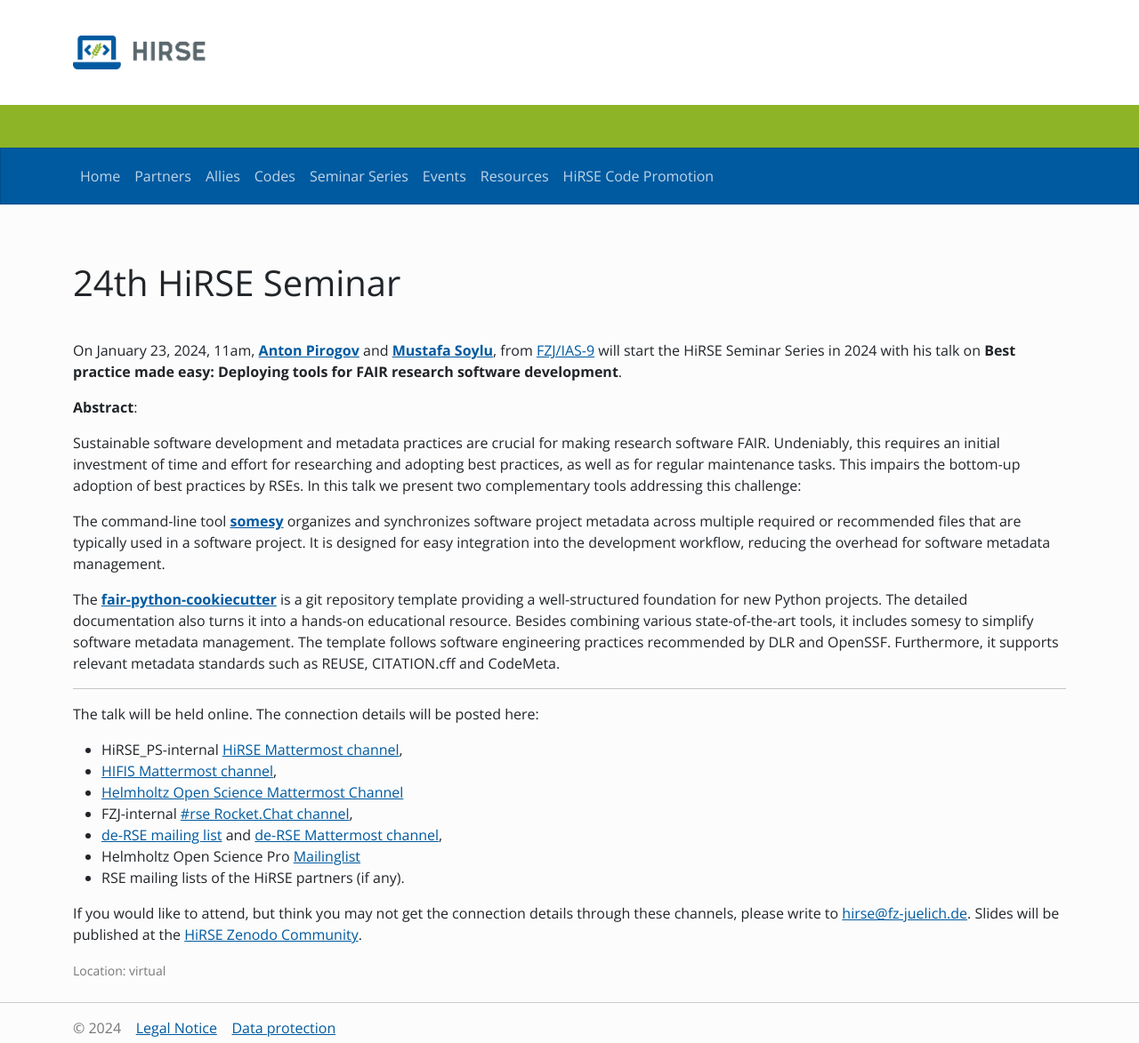
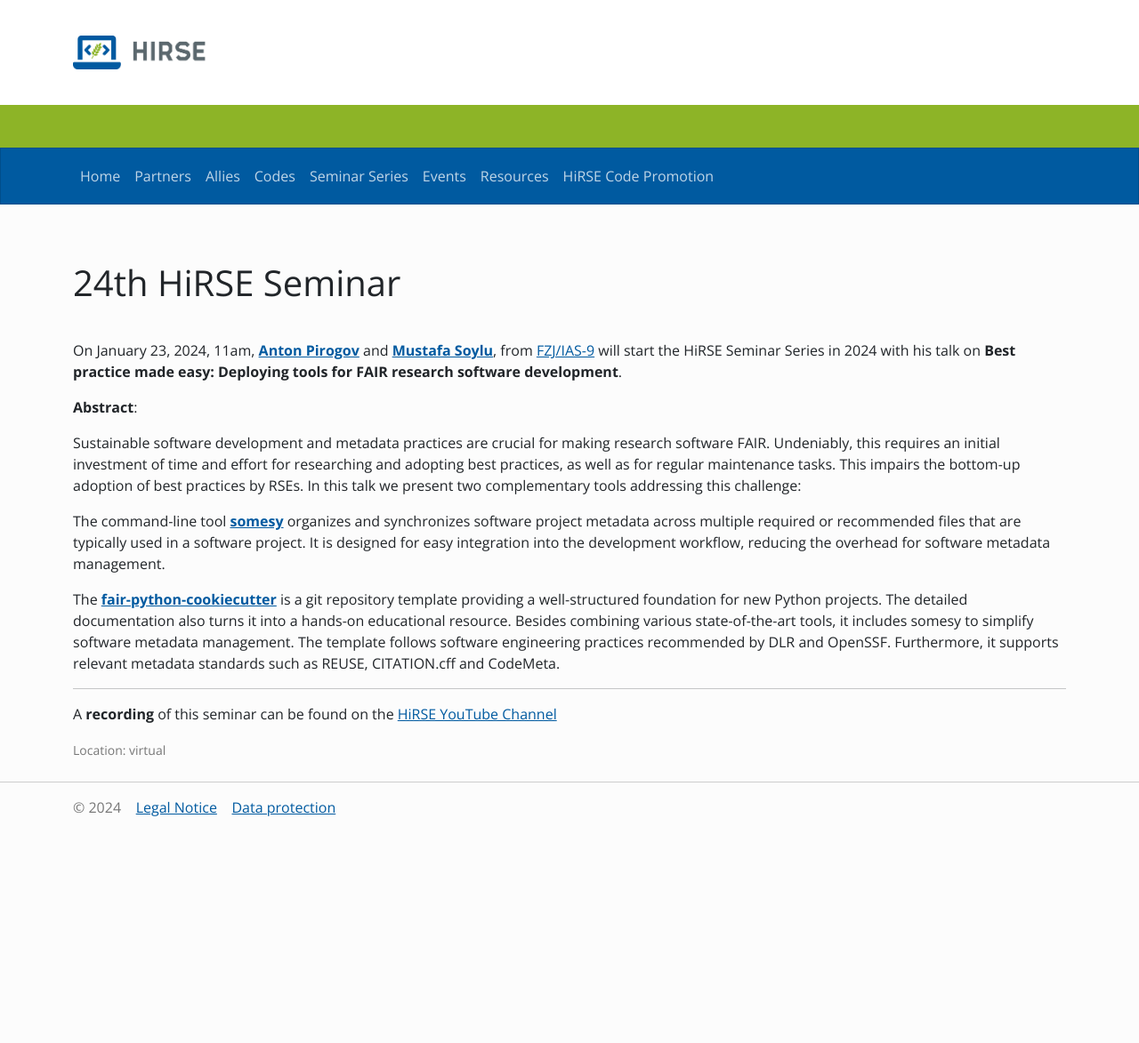
Before and after one commit to Helmholtz-HiRSE/helmholtz-hirse.github.io, a Jekyll site: the page built from _series/2024_01_23-seminar_24.md, in a window 1280 px wide. Shown: the whole page at 89% size. Built offline with Jekyll 4.4.1, drawn with Linux system fonts in a browser that asks for light colours; nearby versions of some CDN libraries; after the commit the page ends 925 px from its top, so only the background shows below that.

Commit message:
Update 2024_01_23-seminar_24.md

```diff
--- a/_series/2024_01_23-seminar_24.md
+++ b/_series/2024_01_23-seminar_24.md
@@ -22,15 +22,4 @@
 
 
 ***
-
-The talk will be held online. The connection details will be posted here:
-
-* HiRSE_PS-internal [HiRSE Mattermost channel](https://mattermost.hzdr.de/hirse),
-* [HIFIS Mattermost channel](https://mattermost.hzdr.de/hifis),
-* [Helmholtz Open Science Mattermost Channel](https://mattermost.hzdr.de/open-science)
-* FZJ-internal [#rse Rocket.Chat channel](https://chat.fz-juelich.de/channel/rse),
-* [de-RSE mailing list](https://de-rse.org/de/join.html) and [de-RSE Mattermost channel](https://chat.gwdg.de/channel/derse),
-* Helmholtz Open Science Pro [Mailinglist](https://os.helmholtz.de/en/newsroom/mailing-list/)
-* RSE mailing lists of the HiRSE partners (if any).
-
-If you would like to attend, but think you may not get the connection details through these channels, please write to [hirse@fz-juelich.de](mailto:hirse@fz-juelich.de). Slides will be published at the [HiRSE Zenodo Community](https://zenodo.org/communities/hirse/).
+A **recording** of this seminar can be found on the [HiRSE YouTube Channel](https://www.youtube.com/watch?v=xqgifuPVit0)
```
